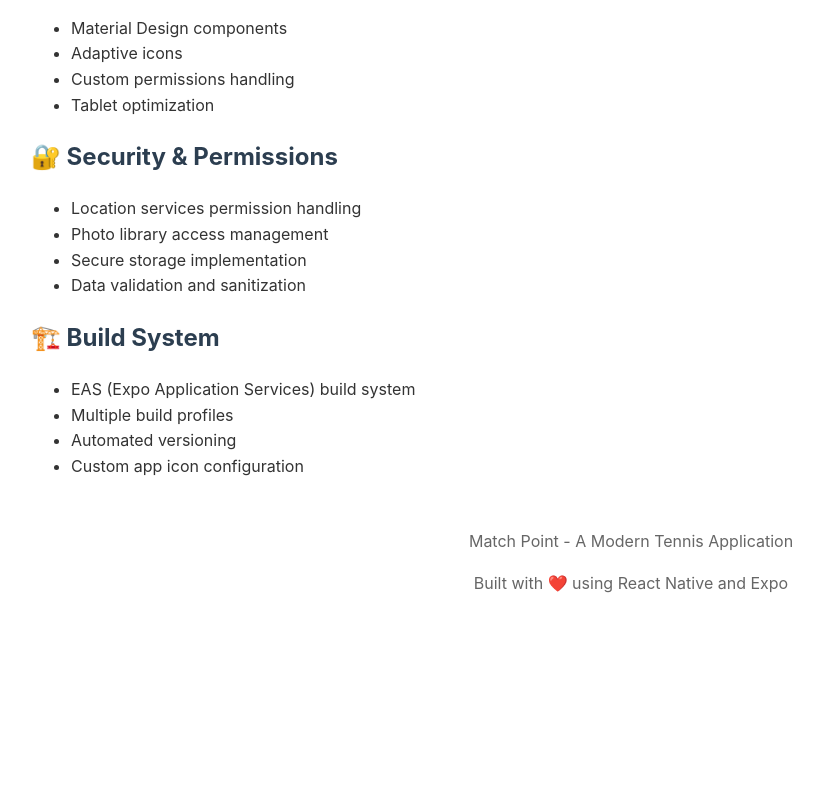
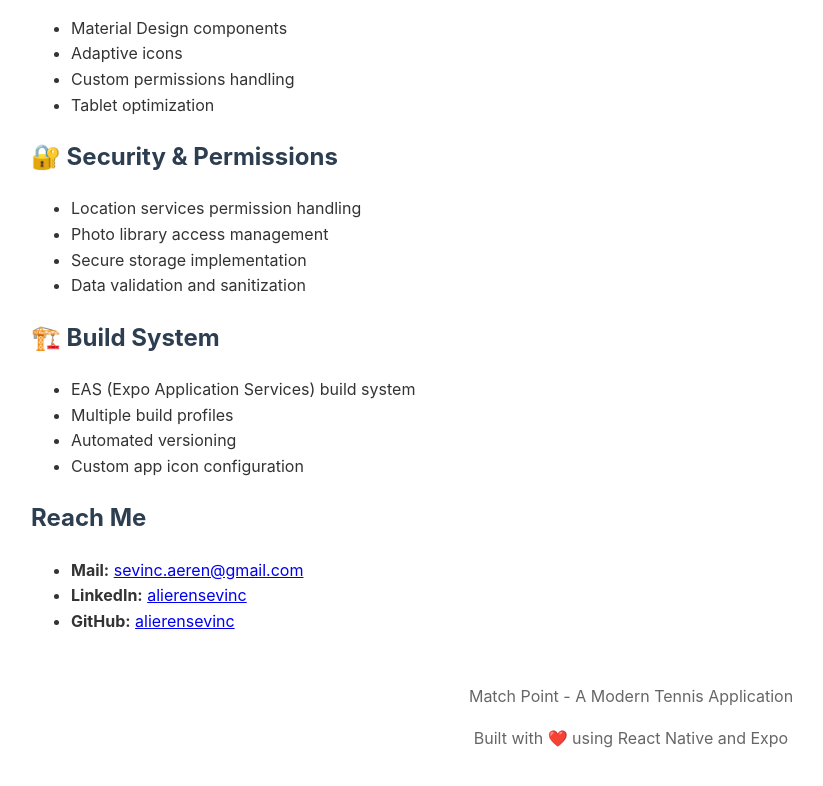
Before and after one commit to alierensevinc/tennis-scoring-app-website, a plain HTML site: page index.html in a window 1280 px wide. Shown: the part 2246-3032 px from the top of the page, without its empty margins (9-832 px from the left). Before the commit the page ends 2879 px from the top, so only its background shows below. Drawn offline with Linux system fonts and the light colour scheme.

Commit message:
Added Reach Me

```diff
--- a/index.html
+++ b/index.html
@@ -176,6 +176,13 @@
         <li>Custom app icon configuration</li>
     </ul>
 
+    <h2>Reach Me</h2>
+        <ul>
+            <li><strong>Mail:</strong> <a href="mailto:sevinc.aeren@gmail.com">sevinc.aeren@gmail.com</a></li>
+            <li><strong>LinkedIn:</strong> <a href="https://www.linkedin.com/in/alierensevinc" target="_blank">alierensevinc</a></li>
+            <li><strong>GitHub:</strong> <a href="https://github.com/alierensevinc" target="_blank">alierensevinc</a></li>
+        </ul>
+
     <footer style="margin-top: 50px; text-align: center; color: #666;">
         <p>Match Point - A Modern Tennis Application</p>
         <p>Built with ❤️ using React Native and Expo</p>
```
